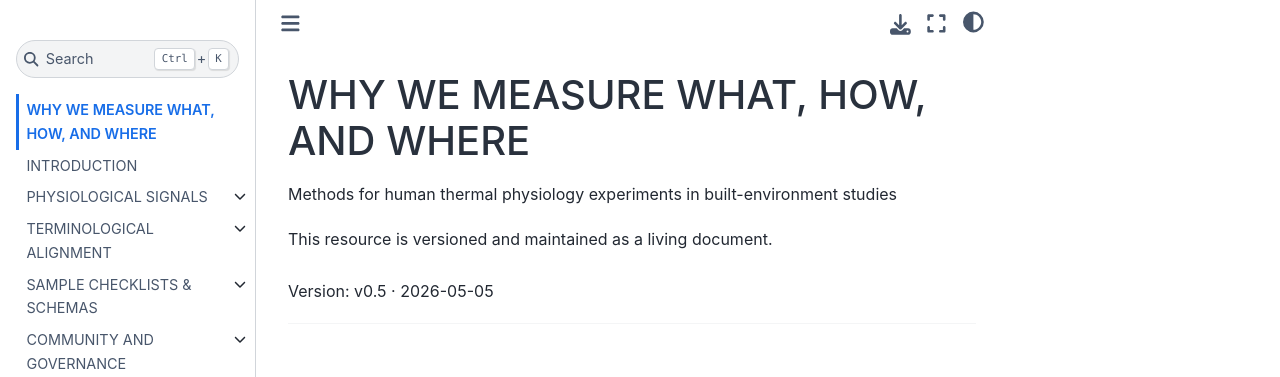
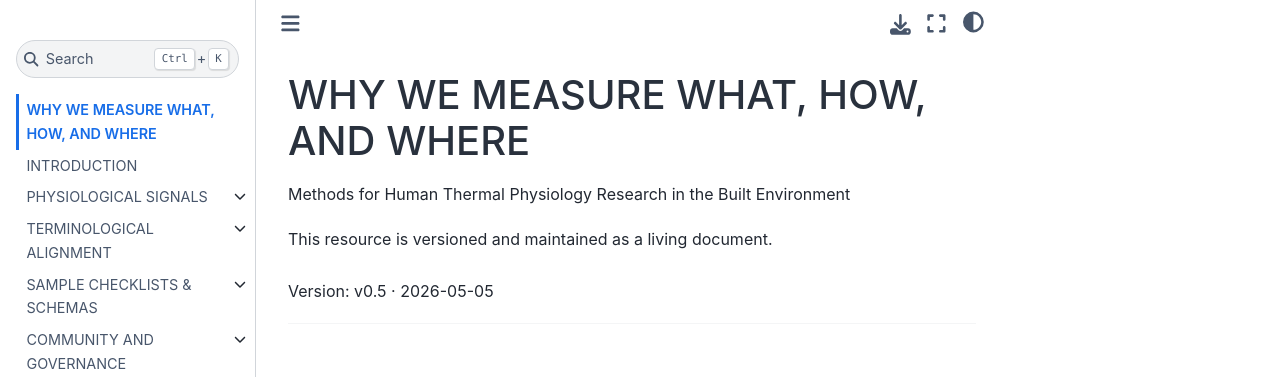
Before and after one commit to bilgekobas/WhyWeMeasureWhat, a Jupyter Book: the page built from book/content/index.md, in a window 1280 px wide. Shown: the top 377 px of the page. Built offline with Jupyter Book 1.0.4 settings and Sphinx 7.4.7 and the Sphinx Book theme 1.1.4, drawn with Linux system fonts in a browser that asks for light colours.

```diff
--- a/book/content/index.md
+++ b/book/content/index.md
@@ -1,6 +1,6 @@
 # WHY WE MEASURE WHAT, HOW, AND WHERE
 
-Methods for human thermal physiology experiments in built-environment studies
+Methods for Human Thermal Physiology Research in the Built Environment
 
 This resource is versioned and maintained as a living document.
 <br></br>Version: v0.5 · 2026-05-05
```
Also changed, not shown: README.md (+1 -2 lines), 1 other file.
